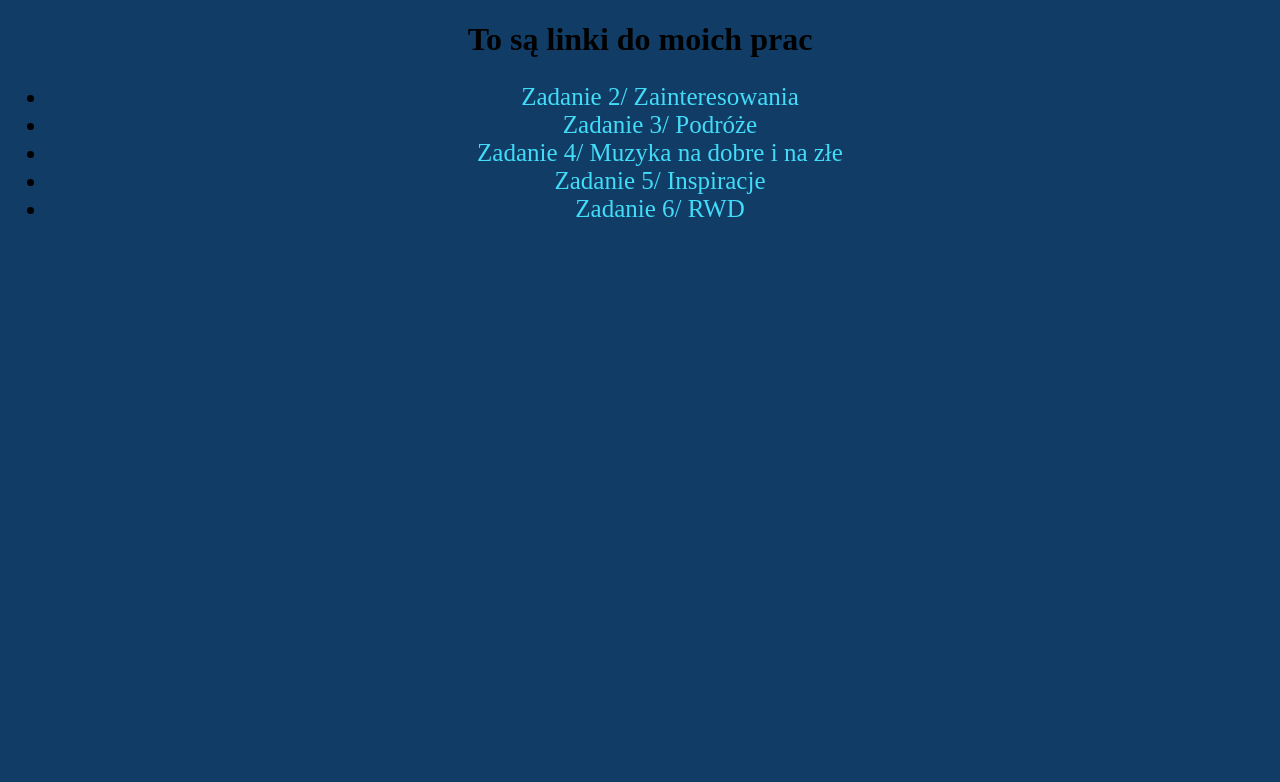
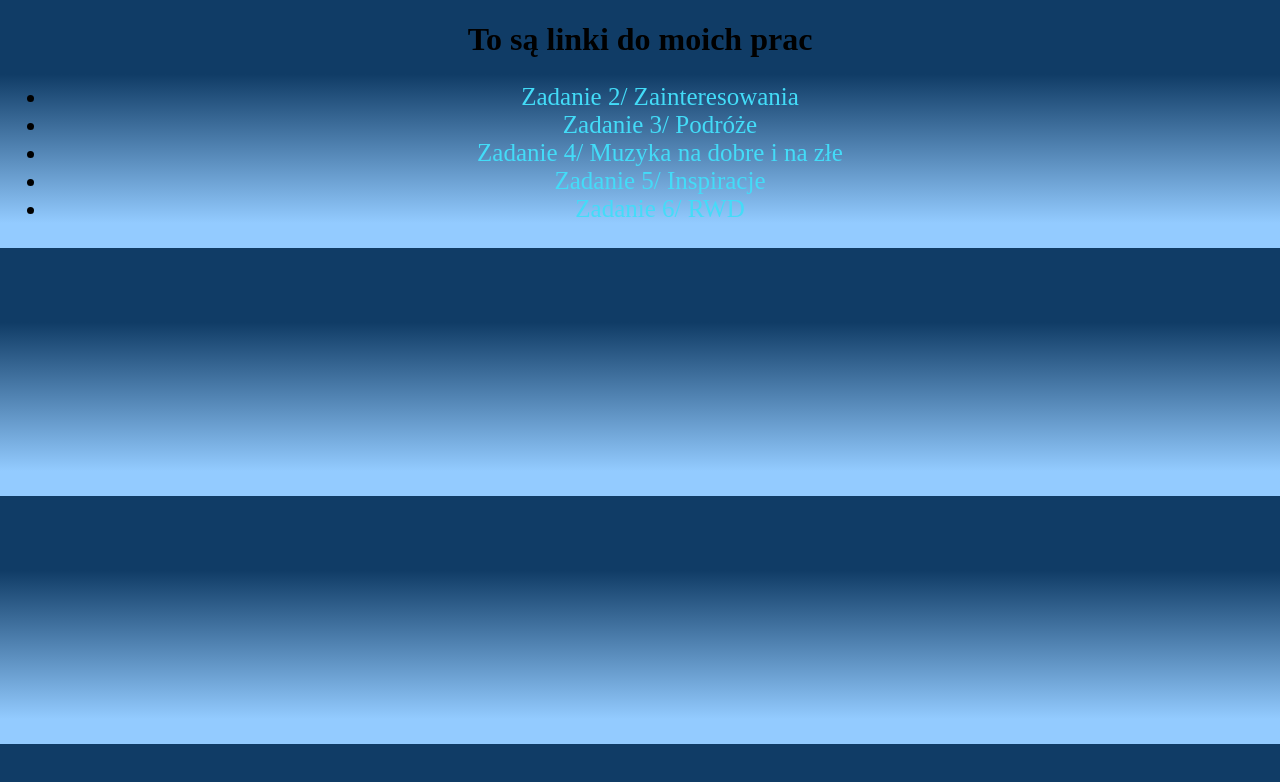
Before and after one commit to Michal-20/Michal-20.github.io, a plain HTML site: page index.html in a window 1280 px wide. Drawn offline with Linux system fonts and the light colour scheme.

Commit message:
Update index.html

```diff
--- a/index.html
+++ b/index.html
@@ -4,7 +4,7 @@
 		<title>Linki do stron</title>
 		<meta charset="utf-8">
 	</head>
-	<body style="background-color:#103c66">
+	<body style="background: linear-gradient(to bottom, #103c66 30%, #93cbff 90%);">
 		<h1><center>To są linki do moich prac</center></h1>
 		<ul align="center" style="font-size: 25px">
 			<li><a href="zadanie2/skoki.html" style="text-decoration:none; color:#43DCF8;">Zadanie 2/ Zainteresowania</a>
```
